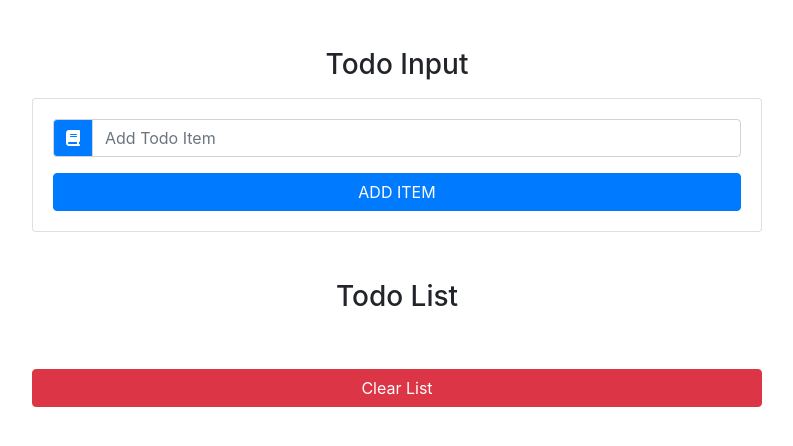
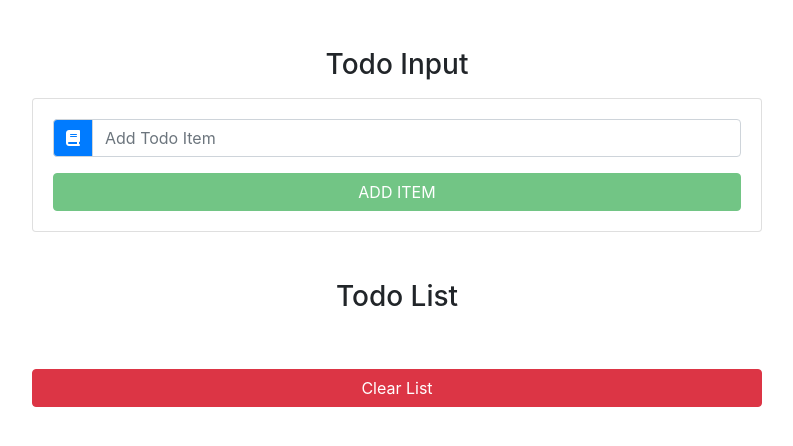
Before and after one commit to saugatdai/react-todo-list, a React (Create React App) app: page / in a window 1280 px wide. Shown: the top 446 px of the page, without its empty margins (243-1036 px from the left). Built offline with nearby package versions, Linux system fonts and the light colour scheme.

Commit message:
Project Completed

```diff
--- a/src/App.js
+++ b/src/App.js
@@ -31,14 +31,23 @@
       editItem: false
     });
   };
-  clearList = (e) => { this.setState({items: []}); }
+  clearList = (e) => { this.setState({ items: [] }); }
   handleDelete = (id) => {
     const filteredItems = this.state.items.filter(item => id !== item.id);
     this.setState({
       items: filteredItems
     });
-   }
-  handelEdit = (id) => { console.log(`handleEdit ${id}`) }
+  }
+  handleEdit = (id) => {
+    const filteredItems = this.state.items.filter(item => id !== item.id);
+    const selectedItem = this.state.items.find(item => item.id === id);
+    this.setState({
+      items: filteredItems,
+      item: selectedItem.title,
+      id: id,
+      editItem: true
+    });
+  }
 
   render() {
     return (
@@ -49,7 +58,7 @@
               todo input
               </h3>
             <TodoInput item={this.state.item} handleChange={this.handleChange} handleSubmit={this.handleSubmit} editItem={this.state.editItem} />
-            <TodoList items={this.state.items} clearList={this.clearList} handleDelete={this.handleDelete} handleEdit={this.handelEdit} />
+            <TodoList items={this.state.items} clearList={this.clearList} handleDelete={this.handleDelete} handleEdit={this.handleEdit} />
           </div>
         </div>
       </div>
--- a/src/components/TodoInput.js
+++ b/src/components/TodoInput.js
@@ -14,7 +14,11 @@
                         </div>
                         <input type="text" className="form-control text-capitalize" placeholder="add todo item" value={item} onChange={handleChange} />
                     </div>
-                    <button type="submit" className="btn btn-block btn-primary mt-3 text-uppercase">Add Item</button>
+        <button type="submit" disabled={item?false:true}
+                className={editItem ? "btn btn-block btn-primary mt-3 text-uppercase" :
+                                      "btn btn-block btn-success mt-3 text-uppercase"}>
+                    {editItem ? "edit item" : "add item"}
+        </button>
                 </form>
             </div>
         )
--- a/src/components/TodoList.js
+++ b/src/components/TodoList.js
@@ -1,5 +1,4 @@
 import React, { Component } from 'react';
-import Item from './TodoItem';
 import TodoItem from './TodoItem';
 
 export default class TodoList extends Component {
```
